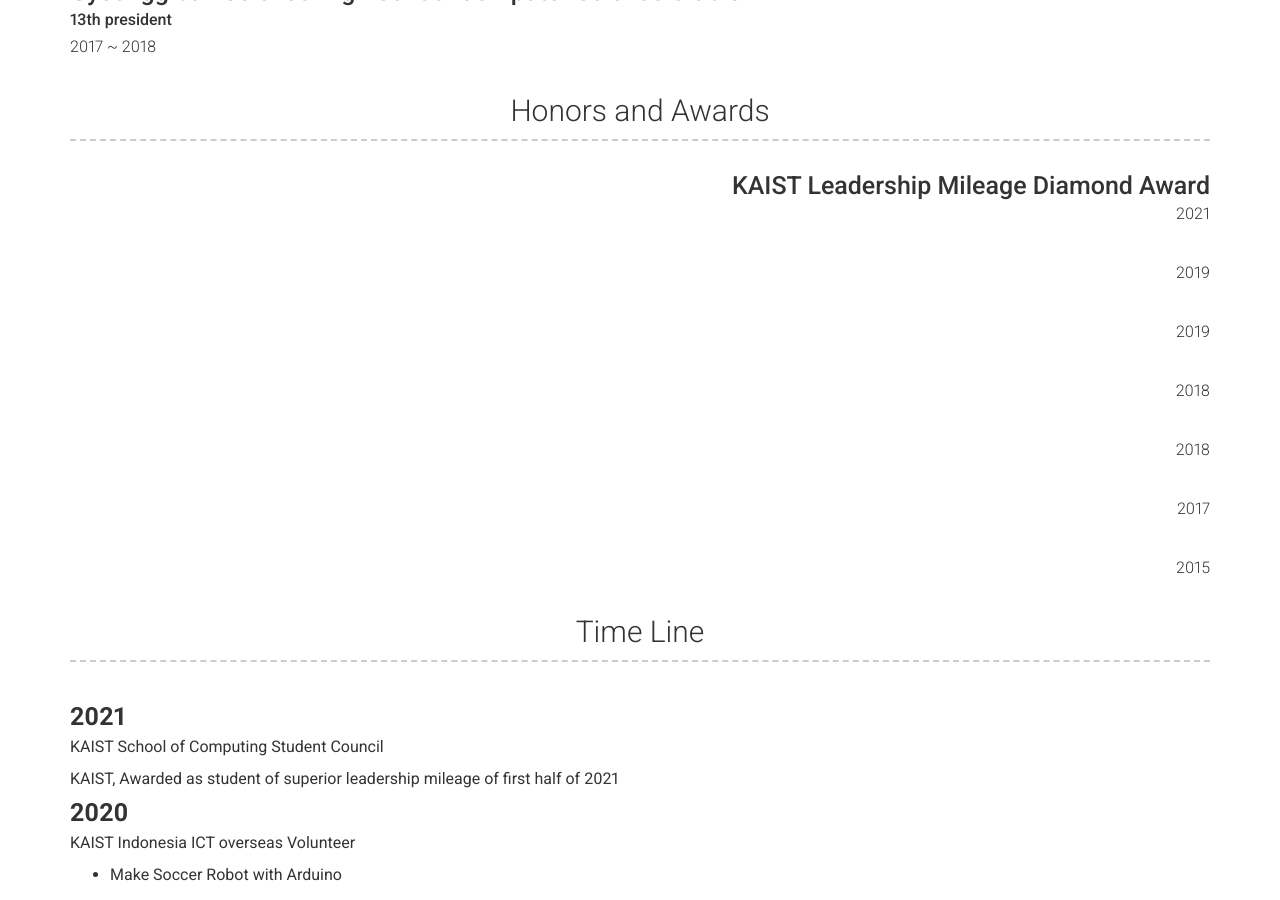
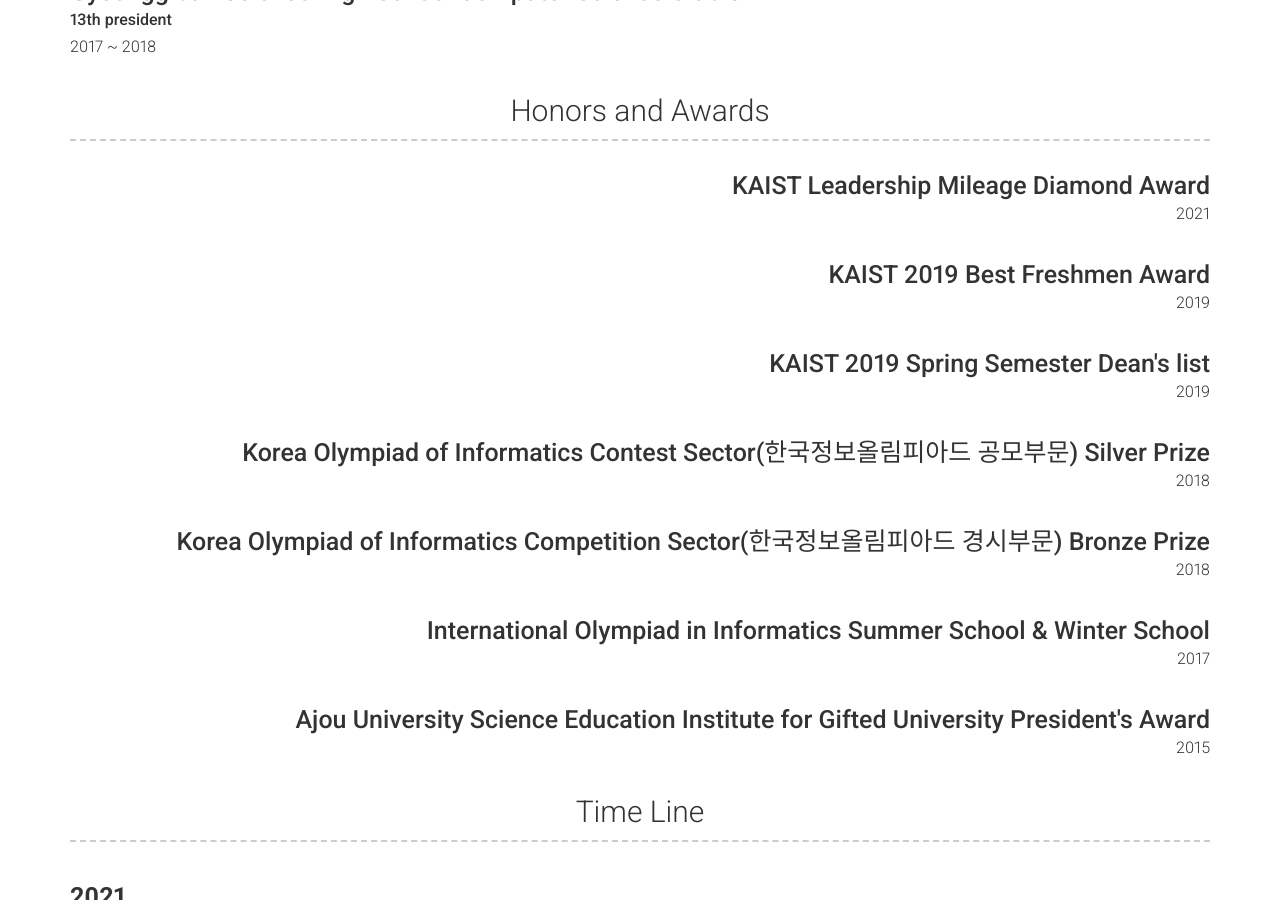
Before and after one commit to hengho/hengho.github.io, a Jekyll site: the page built from index.md, in a window 1280 px wide and 900 px high, scrolled down 2594 px. Built offline with Jekyll 4.4.1, drawn with Linux system fonts in a browser that asks for light colours; nearby versions of some CDN libraries; part of the change alters nothing that is shown.

Commit message:
Update _config.yml

```diff
--- a/_config.yml
+++ b/_config.yml
@@ -189,23 +189,29 @@ content:
       - layout: top-right
         title: KAIST Leadership Mileage Diamond Award
         caption: 2021
+
       - layout: top-right
-        tite: KAIST 2019 Best Freshmen Award
+        title: KAIST 2019 Best Freshmen Award
         caption: 2019
+
       - layout: top-right
-        tite: KAIST 2019 Spring Semester Dean's list
+        title: KAIST 2019 Spring Semester Dean's list
         caption: 2019
+
       - layout: top-right
-        tite: Korea Olympiad of Informatics Contest Sector(한국정보올림피아드 공모부문) Silver Prize
+        title: Korea Olympiad of Informatics Contest Sector(한국정보올림피아드 공모부문) Silver Prize
         caption: 2018
+
       - layout: top-right
-        tite: Korea Olympiad of Informatics Competition Sector(한국정보올림피아드 경시부문) Bronze Prize
+        title: Korea Olympiad of Informatics Competition Sector(한국정보올림피아드 경시부문) Bronze Prize
         caption: 2018
+
       - layout: top-right
-        tite: International Olympiad in Informatics Summer School & Winter School
+        title: International Olympiad in Informatics Summer School & Winter School
         caption: 2017
+
       - layout: top-right
-        tite: Ajou University Science Education Institute for Gifted University President's Award
+        title: Ajou University Science Education Institute for Gifted University President's Award
         caption: 2015
 
 #  - title: Experience
```
